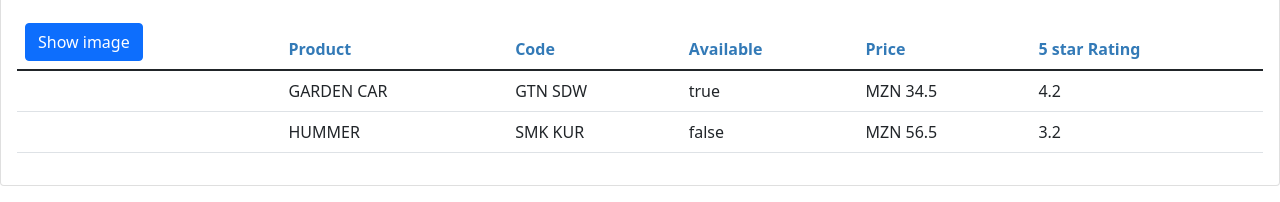
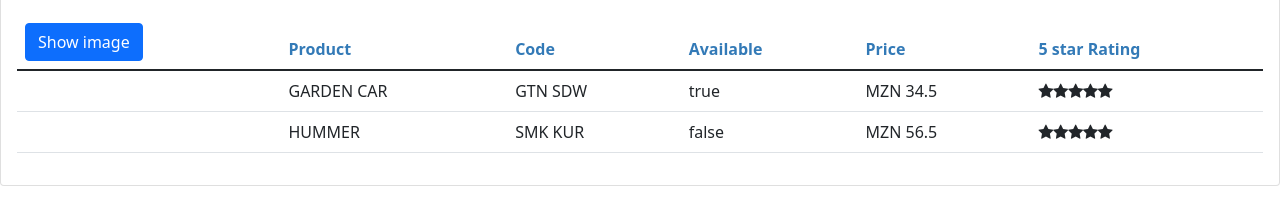
Before and after one commit to Fausio/APM-Start, an Angular app: page / in a window 1280 px wide. Shown: the part 181-383 px from the top of the page. Built offline with nearby package versions, Linux system fonts and the light colour scheme.

Commit message:
nested component

```diff
--- a/src/app/app.module.ts
+++ b/src/app/app.module.ts
@@ -4,9 +4,10 @@ import { AppComponent } from './app.component';
 import { ProductListComponent } from './products/products-list.component';
 import { FormsModule } from '@angular/forms';
 import { convertToSpacespipe } from './shared/pipes/convert-to-spaces.pipe';
+import { StarComponent } from './shared/components/star/star.component';
 
 @NgModule({
-            declarations: [  AppComponent ,ProductListComponent ,convertToSpacespipe ],
+            declarations: [  AppComponent ,StarComponent,ProductListComponent ,convertToSpacespipe ],
             imports: [  BrowserModule,FormsModule ],
             bootstrap: [AppComponent]
 })
--- a/src/app/products/products-list.component.html
+++ b/src/app/products/products-list.component.html
@@ -44,7 +44,9 @@
                         <td>{{p.ProductCode | uppercase | ConvertToSpaces:'-' }}</td>
                         <td>{{p.Available}}</td>
                         <td>{{p.Price | currency: 'MZN ': 'symbol':'1.1-23'}}</td>
-                        <td>{{p.StarRating}}</td>
+                        <td>
+                             <mp-star></mp-star>
+                        </td>
                     </tr>
                 </tbody>
             </table>
--- /dev/null
+++ b/src/app/shared/components/star/star.component.css
@@ -0,0 +1,6 @@
+.crop {
+    overflow: hidden;
+  }
+  div {
+    cursor: pointer;
+  }
--- /dev/null
+++ b/src/app/shared/components/star/star.component.html
@@ -0,0 +1,13 @@
+<div class="crop"
+     [style.width.px]="cropWidth"
+     [title]="rating">
+
+    <div style="width: 75px">
+        <span class="fa fa-star"> </span>
+        <span class="fa fa-star"> </span>
+        <span class="fa fa-star"> </span>
+        <span class="fa fa-star"> </span>
+        <span class="fa fa-star"> </span>
+    </div>
+
+</div>
--- /dev/null
+++ b/src/app/shared/components/star/star.component.ts
@@ -0,0 +1,22 @@
+import { Component, OnChanges, SimpleChanges } from "@angular/core";
+
+@Component({
+    selector: "mp-star",
+    templateUrl: './star.component.html',
+    styleUrls: ['./star.component.css']
+})
+
+export class StarComponent implements OnChanges {
+
+
+
+    rating: number = 4;
+    cropWidth: number = 75;
+
+
+    ngOnChanges(changes: SimpleChanges): void {
+
+        this.cropWidth = this.rating * 75 / 5;
+
+    }
+}
--- a/src/app/shared/star.component.css
+++ /dev/null
@@ -1,6 +0,0 @@
-.crop {
-  overflow: hidden;
-}
-div {
-  cursor: pointer;
-}
```
Also changed, not shown: src/app/shared/star.component.html (deleted, +0 -11 lines).
